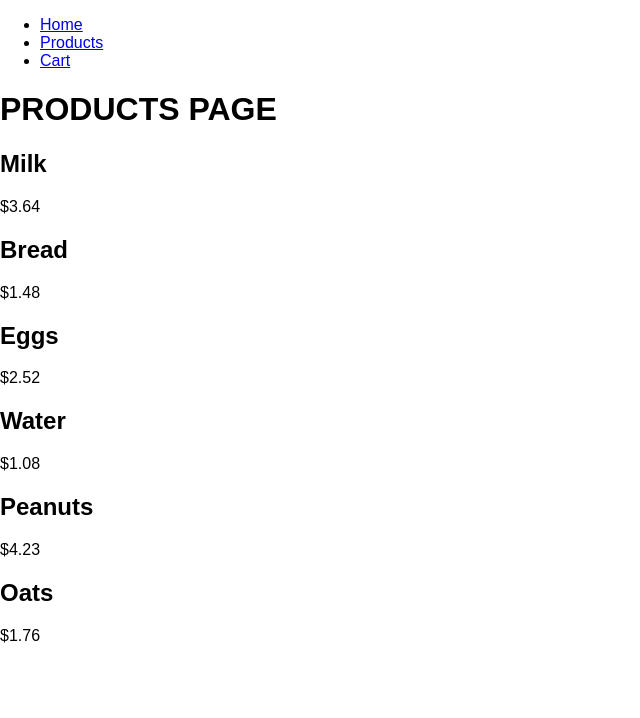
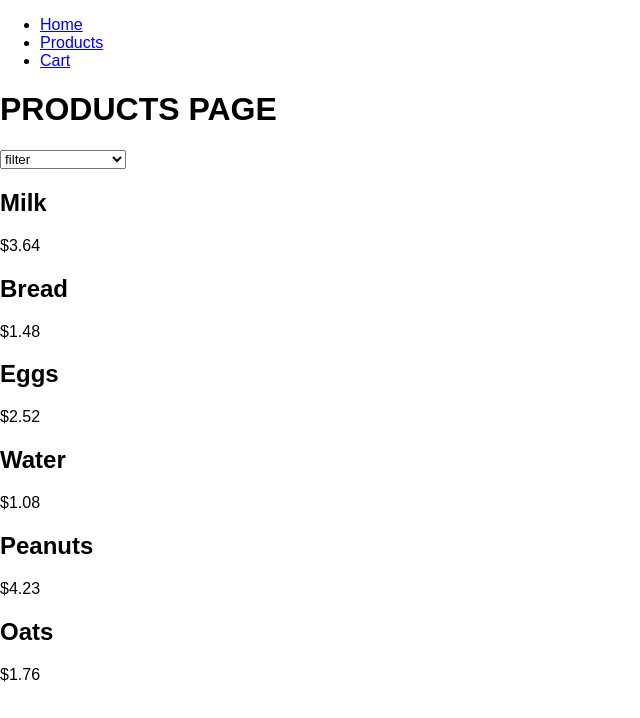
Before and after one commit to renderGUI/ecommerce-site, a React (Create React App) app: page /products in a window 1280 px wide. Shown: the top 718 px of the page, without its empty margins (0-640 px from the left). Built offline with nearby package versions, Linux system fonts and the light colour scheme; data requests are answered from the project's data file.

Commit message:
Add FilterButton component

```diff
--- /dev/null
+++ b/src/components/products-page/FilterButton.js
@@ -0,0 +1,21 @@
+const FilterButton = () => {
+  const filterChangeHandler = (e) => {
+    console.log(e.target.value);
+  };
+  return (
+    <>
+      <select onChange={filterChangeHandler} defaultValue="none">
+        <option value="none" disabled hidden>
+          filter
+        </option>
+        <option value="ascending">Lowest to highest</option>
+        <option value="descending">Highest to lowest</option>
+      </select>
+    </>
+  );
+};
+
+export default FilterButton;
+
+// filter from $ to $$$
+// filter from $$$ to $
--- a/src/pages/Products.js
+++ b/src/pages/Products.js
@@ -1,12 +1,14 @@
 import { productsContext } from "../contexts/productsContext";
 import { useContext } from "react";
 import Product from "../components/products-page/Product";
+import FilterButton from "../components/products-page/FilterButton";
 
 const Products = () => {
   const { products } = useContext(productsContext);
   return (
     <div>
       <h1>PRODUCTS PAGE</h1>
+      <FilterButton />
       {products.map((product) => {
         return (
           <Product
```
